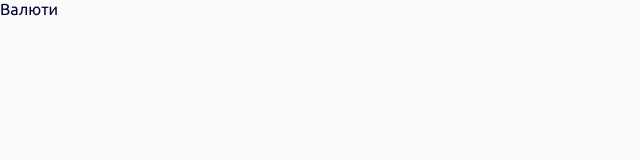
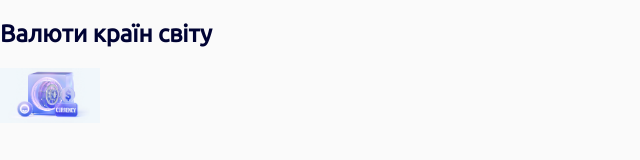
Before and after one commit to gads1/02-html-page, a plain HTML site: page index.html in a window 1280 px wide. Shown: the whole page, without its empty margins (0-640 px from the left). Drawn offline with Linux system fonts and the light colour scheme.

Commit message:
hp-03: add image to project and page and add h1 title

```diff
--- a/index.html
+++ b/index.html
@@ -5,10 +5,14 @@
         <title>02 html page</title>
         <link rel="preconnect" href="https://fonts.gstatic.com">
         <link href="https://fonts.googleapis.com/css2?family=Ubuntu:wght@300;400&display=swap" rel="stylesheet">
-        <link rel="stylesheet" href="./styles.css">
+        <link rel="stylesheet" href="./styles/styles.css">
     </head>
 
     <body>
-        <div> Валюти </div>
+        <article>
+            <h1>Валюти країн світу</h1>
+
+            <img src="./images/currency-img.jpg" width="100" align="center" alt="currency image">
+        </article>
     </body>
 </html>
--- a/styles.css
+++ b/styles/styles.css
@@ -16,3 +16,7 @@ body {
     font-family: 'Ubuntu', sans-serif;
     color: #000333;
 }
+
+h1 {
+    font-family: 'Ubuntu', sans-serif;
+}
```
Also changed, not shown: images/currency-img.jpg (added).
